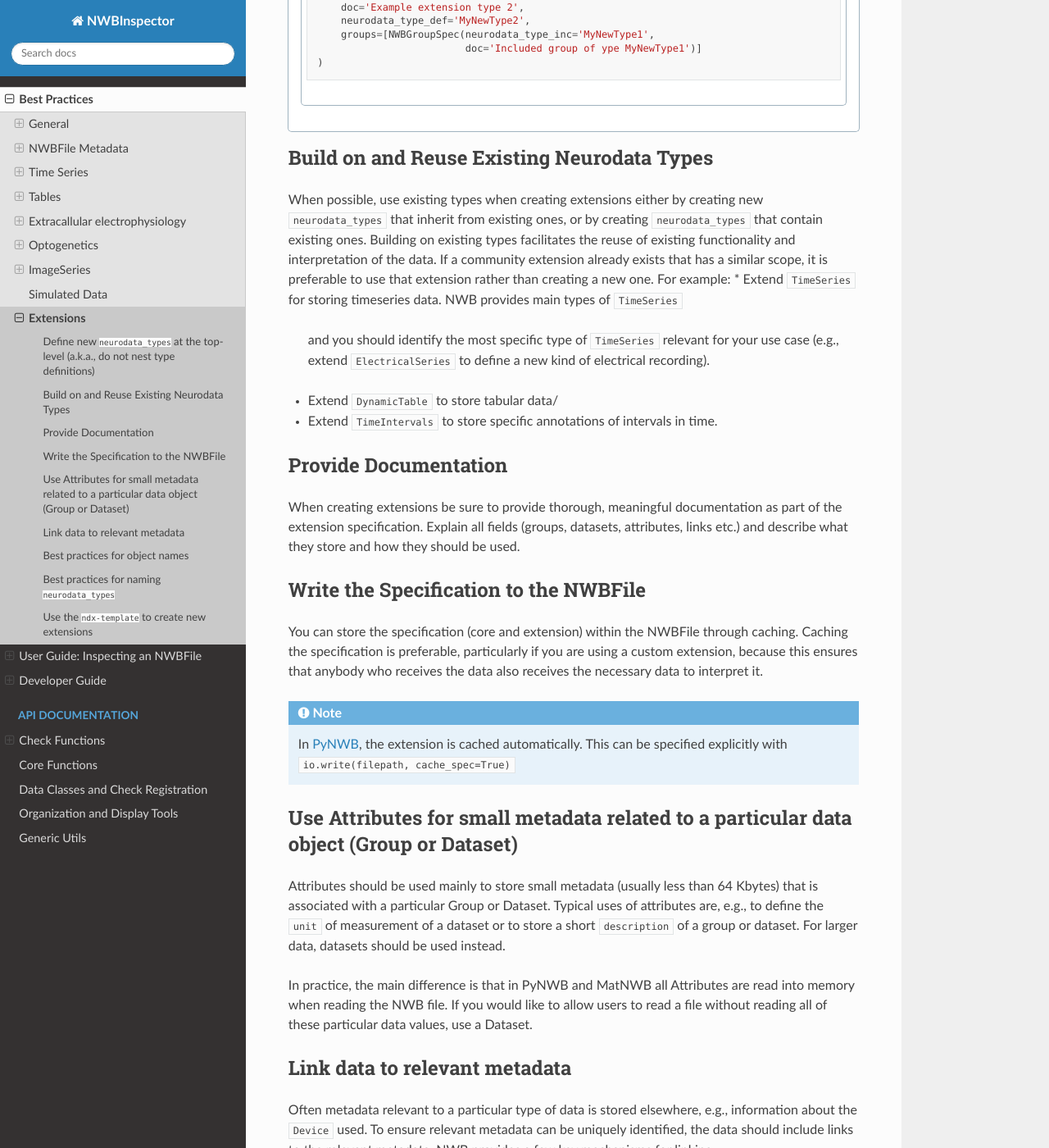
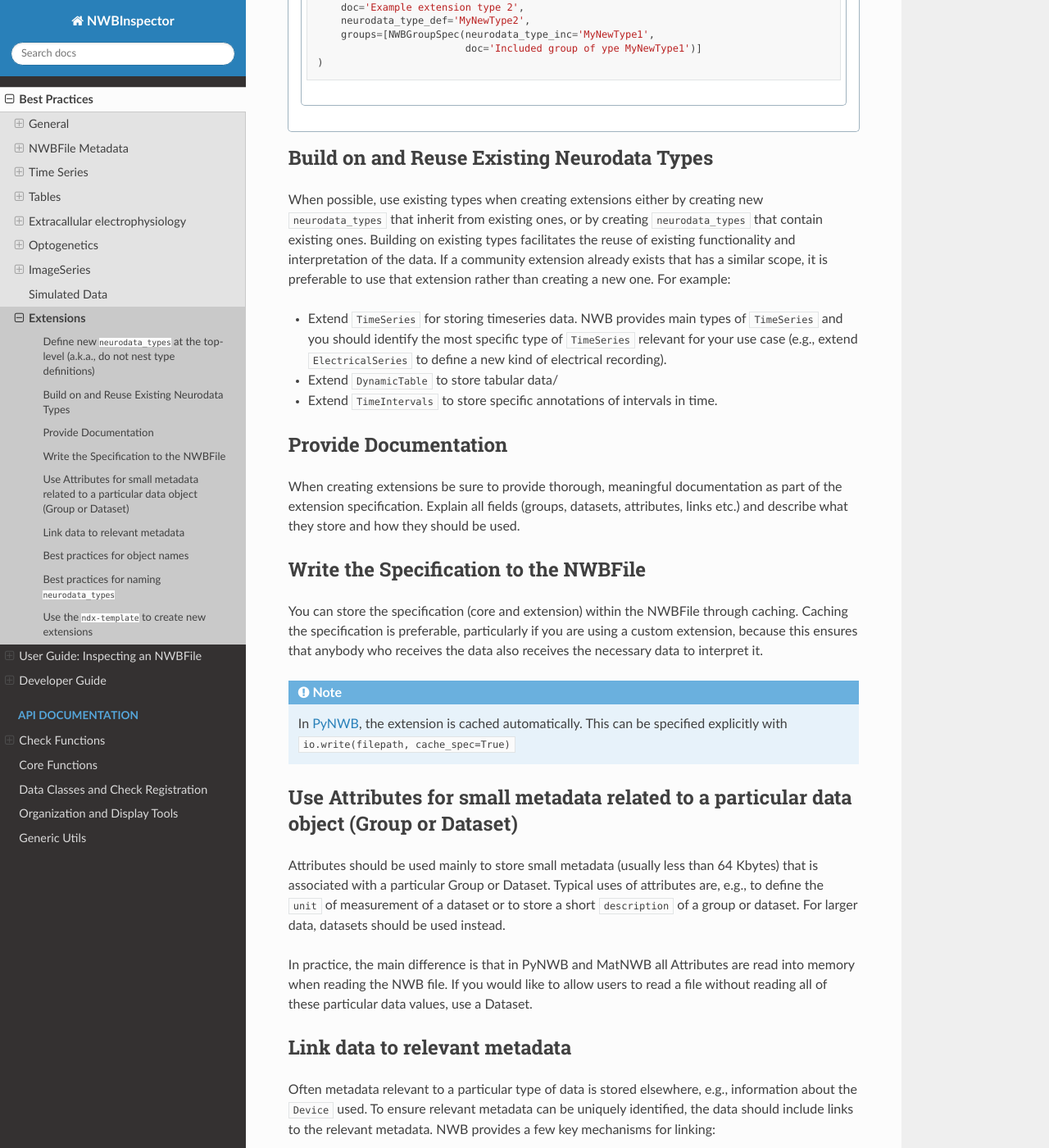
Before and after one commit to NeurodataWithoutBorders/nwbinspector, a Sphinx documentation site: the page built from docs/best_practices/extensions.rst, in a window 1280 px wide and 1400 px high, scrolled down 1124 px. Shown: the whole window at 82% size. Built offline with Sphinx 7.4.7 and the Read the Docs theme 2.0.0, drawn with Linux system fonts in a browser that asks for light colours; cross-references to code outside the pages are shown as plain code; some of the changed text lies outside the part shown.

Commit message:
fix bullet list

```diff
--- a/docs/best_practices/extensions.rst
+++ b/docs/best_practices/extensions.rst
@@ -108,6 +108,7 @@ When possible, use existing types when creating extensions either by creating ne
 existing ones, or by creating ``neurodata_types`` that contain existing ones. Building on existing types facilitates the
 reuse of existing functionality and interpretation of the data. If a community extension already exists that has a
 similar scope, it is preferable to use that extension rather than creating a new one. For example:
+
 * Extend ``TimeSeries`` for storing timeseries data. NWB provides main types of ``TimeSeries``
   and you should identify the most specific type of ``TimeSeries`` relevant for your use case
   (e.g., extend ``ElectricalSeries`` to define a new kind of electrical recording).
@@ -160,10 +161,11 @@ should include links to the relevant metadata. NWB provides a few key mechanisms
 * Use a ``dataset`` with an object reference data type to store collections of links
   to other objects, e.g., the following dtype to define a dataset of links to ``TimeSeries``
 
-  .. code-block:: yaml
-        dtype:
-            target_type: TimeSeries
-            reftype: object
+.. code-block:: yaml
+
+    dtype:
+        target_type: TimeSeries
+        reftype: object
 
 
 Best practices for object names
@@ -182,7 +184,7 @@ Best practices for naming ``neurodata_types``
 
 For defining new types via ``neurodata_type_def`` use:
 
-* **Use CamelCase:**  notation, i.e., names of types should NOT include spaces,
+* **Use camelcase:**  notation, i.e., names of types should NOT include spaces,
   always start with an uppercase letter, and use a single capitalized letter to
   separate parts of the name. E.g,. ``neurodata_type_def: LaserMeasurement``
 * **Use the postfix ``Series`` when extending a ``TimeSeries`` type.** E.g., when
```
